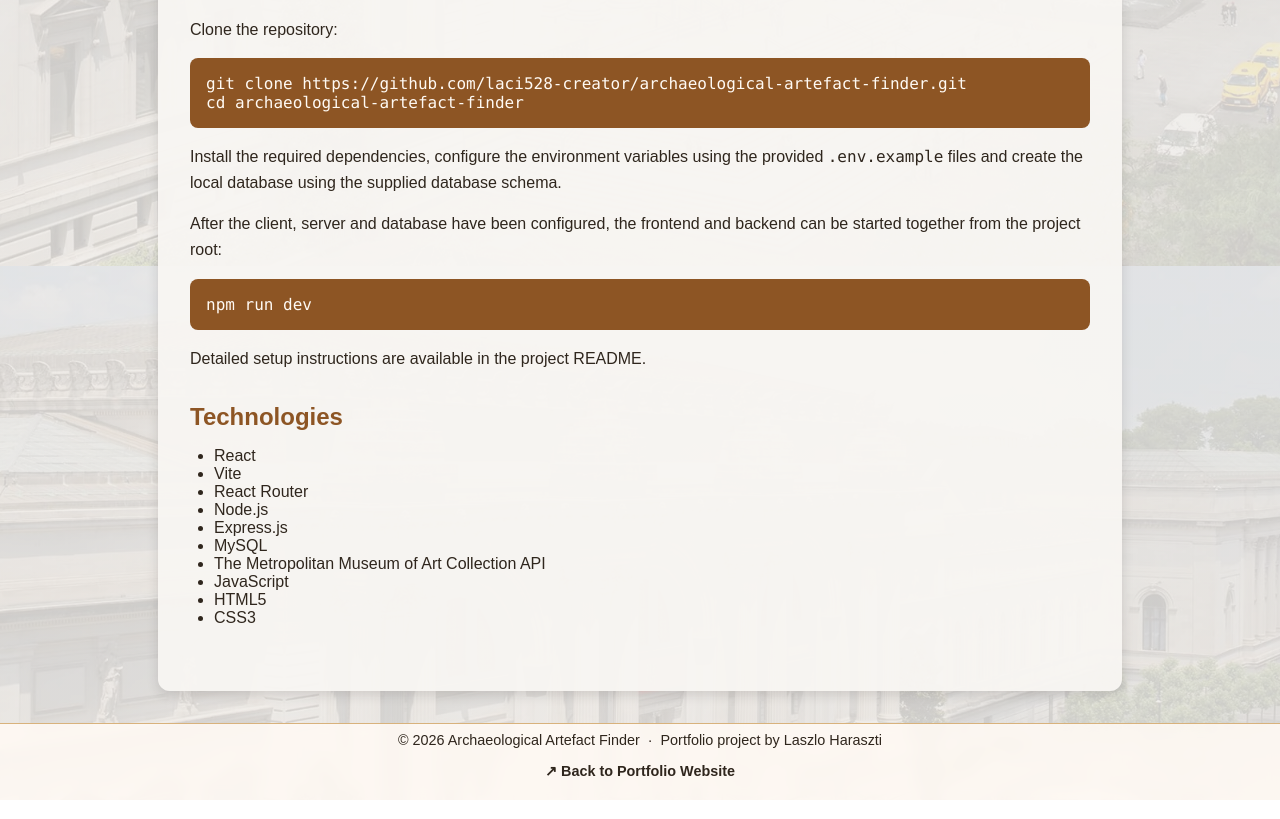
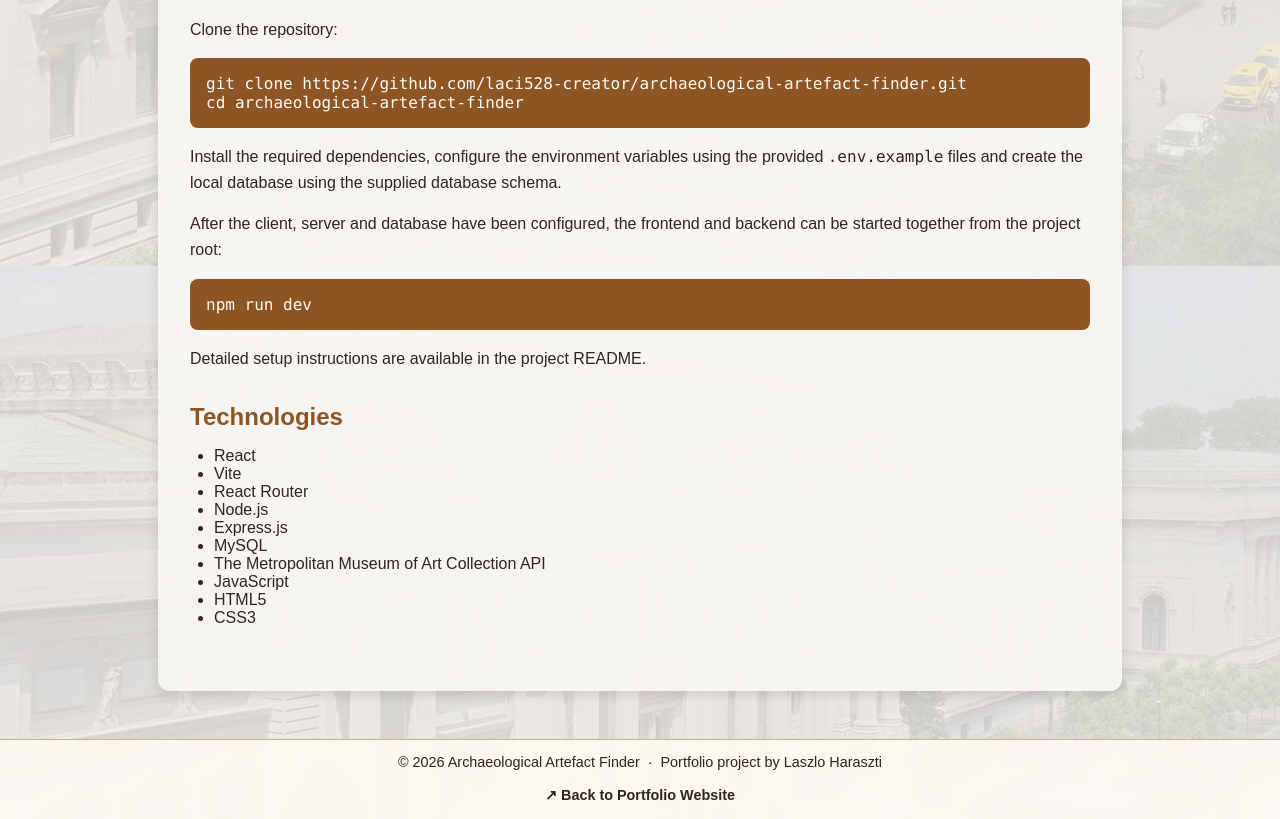
Before and after one commit to laci528-creator/archaeological-artefact-finder, a React (Vite) app in the folder client/: page /about in a window 1280 px wide. Shown: the part 1334-2153 px from the top of the page. Built offline with nearby package versions, Linux system fonts and the light colour scheme; no server answers.

Commit message:
style: refine footer layout

```diff
--- a/client/src/index.css
+++ b/client/src/index.css
@@ -522,7 +522,7 @@ a {
 /* Footer */
 
 .footer {
-  margin-top: auto;
+  margin-top: 1rem;
   padding: 0.5rem;
   text-align: center;
   font-size: 0.9rem;
@@ -538,6 +538,7 @@ a {
   display: flex;
   justify-content: center;
   gap: 8px;
+  padding: 0.4rem 0;
   margin: 0;
 }
 
@@ -545,7 +546,7 @@ a {
   display: inline-flex;
   align-items: center;
   margin-top: 2px;
-
+  padding: 0.5rem 0.5rem;
   color: var(--museum-accent);
   text-decoration: none;
   font-weight: 600;
```
